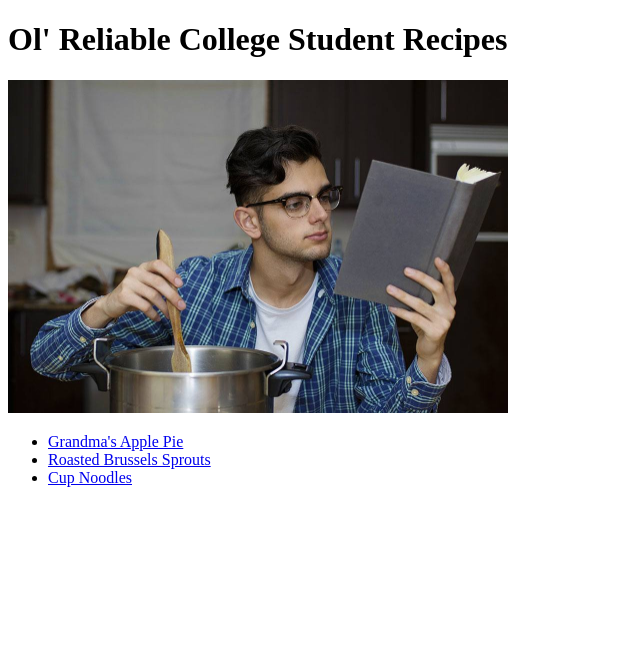
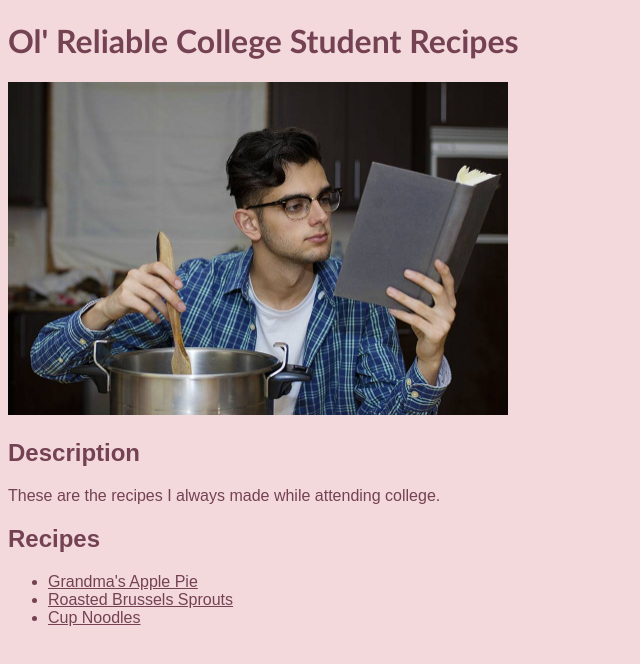
Before and after one commit to bluujay/odin-recipes, a plain HTML site: page index.html in a window 1280 px wide. Shown: the whole page, without its empty margins (0-640 px from the left). Drawn offline with Linux system fonts and the light colour scheme.

Commit message:
Adding external CSS to make it pretty

```diff
--- a/index.html
+++ b/index.html
@@ -3,11 +3,15 @@
     <head>
         <meta charset="utf-8">
         <title>Index</title>
+        <link rel="stylesheet" href="styles.css">
     </head>
 
     <body>
-        <h1>Ol' Reliable College Student Recipes</h1>
+        <h1 class="title">Ol' Reliable College Student Recipes</h1>
         <img src="img/studentcooking.jpeg" alt="College student studying while cooking" width="500">
+        <h2>Description</h2>
+        <p>These are the recipes I always made while attending college.</p>
+        <h2>Recipes</h2>
         <ul>
             <li><a href="recipes/applepie.html">Grandma's Apple Pie</a></li>
             <li><a href="recipes/sprouts.html">Roasted Brussels Sprouts</a></li>
--- /dev/null
+++ b/styles.css
@@ -0,0 +1,15 @@
+* {
+    font-family: Arial, Helvetica, sans-serif;
+    background-color: #F3D9DC;
+    color: #744253;
+}
+
+.title {
+    font-family: 'Gill Sans', 'Gill Sans MT', Calibri, 'Trebuchet MS', sans-serif;
+    font-size: 40;
+}
+
+a:hover {
+    background-color: #B49286;
+    color: #D7BEA8;
+}
```
Also changed, not shown: recipes/applepie.html (+2 -1 lines), recipes/cupnoodles.html (+2 -1 lines), recipes/sprouts.html (+2 -1 lines), 1 other file.
